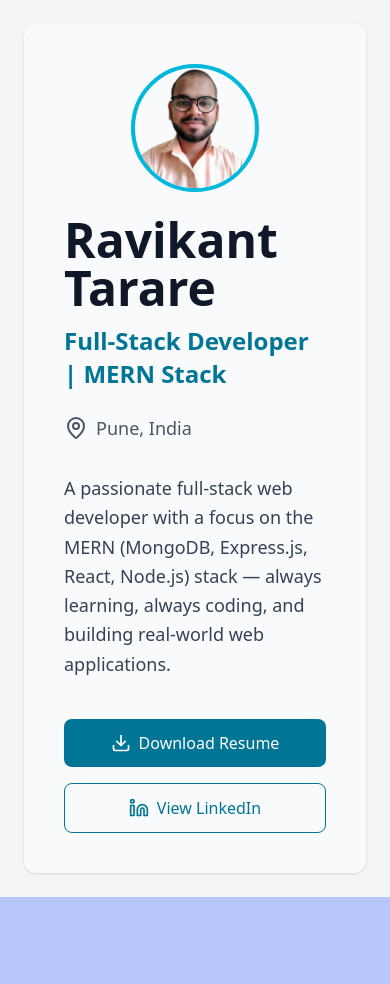
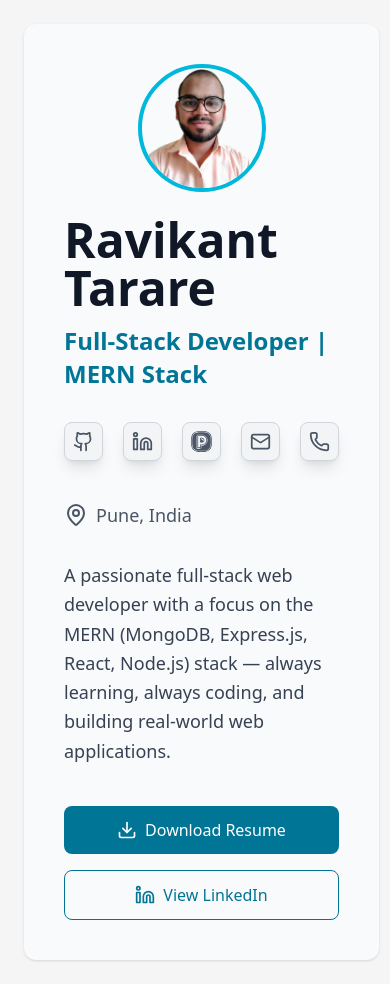
Before and after one commit to ravikanttarare95/updated_portfolio, a React (Vite) app: page / in a window 390 px wide. Before the commit the page ends 897 px from the top, so only its background shows below. Built offline with nearby package versions, Linux system fonts and the light colour scheme.

Commit message:
Social Icons

```diff
--- a/src/App.jsx
+++ b/src/App.jsx
@@ -1,23 +1,33 @@
 import React from "react";
 import MyPhoto from "./../public/my-photo.png";
-import {
-  MapPin,
-  User,
-  Briefcase,
-  FolderKanban,
-  Code2,
-  Download,
-  Linkedin,
-} from "lucide-react";
+import { MapPin, Download, Linkedin, Github, Mail, Phone } from "lucide-react";
+import { SiPeerlist } from "react-icons/si";
 import Button from "./components/Button";
 
 import NAV_LINKS from "./configs/NavLinks";
+const SOCIAL_ICONS = [
+  {
+    Icon: Github,
+  },
+  {
+    Icon: Linkedin,
+  },
+  {
+    Icon: SiPeerlist,
+  },
+  {
+    Icon: Mail,
+  },
+  {
+    Icon: Phone,
+  },
+];
 
 function App() {
   return (
-    <div className="flex min-h-screen bg-gray-100">
+    <div className="flex min-h-screen">
       {/* Sidebar */}
-      <nav className="bg-white border-r shadow-sm w-64 p-6 hidden md:flex flex-col items-center">
+      <nav className="bg-white shadow-sm w-64 p-6 hidden md:flex flex-col items-center">
         {/* Profile image (visible on md+ screens) */}
         <img
           src={MyPhoto}
@@ -58,9 +68,23 @@ function App() {
           </h1>
 
           {/* Title / Positions */}
-          <h2 className="text-2xl font-semibold text-cyan-700 leading-snug mb-6">
+          <h2 className="text-2xl font-semibold text-cyan-700 leading-snug mb-8">
             Full-Stack Developer | MERN Stack
           </h2>
+
+          <div className="flex gap-5 mb-10">
+            {SOCIAL_ICONS.map((iconObj, index) => {
+              const { Icon } = iconObj;
+              return (
+                <div key={index}>
+                  <Icon
+                    size={39}
+                    className="shadow-lg p-2 border-1 border-gray-300 rounded-lg bg-gray-100 text-gray-600 hover:text-cyan-600 hover:bg-cyan-100 hover:border-cyan-600 cursor-pointer"
+                  />
+                </div>
+              );
+            })}
+          </div>
 
           {/* Location */}
           <p className="flex items-center text-gray-600 text-lg mb-8">
--- a/src/index.css
+++ b/src/index.css
@@ -3,7 +3,7 @@
 body {
   padding: 0;
   margin: 0;
-  background-color: #b9c7ff;
+  background-color: #f5f5f5;
 }
 
 #root {
```
